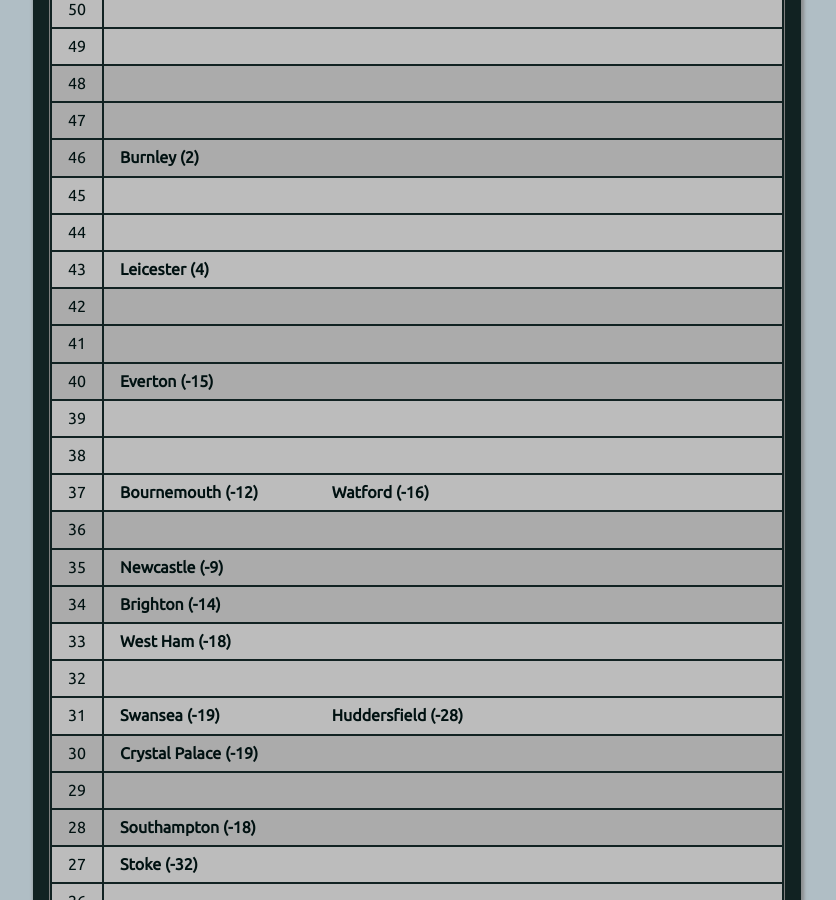
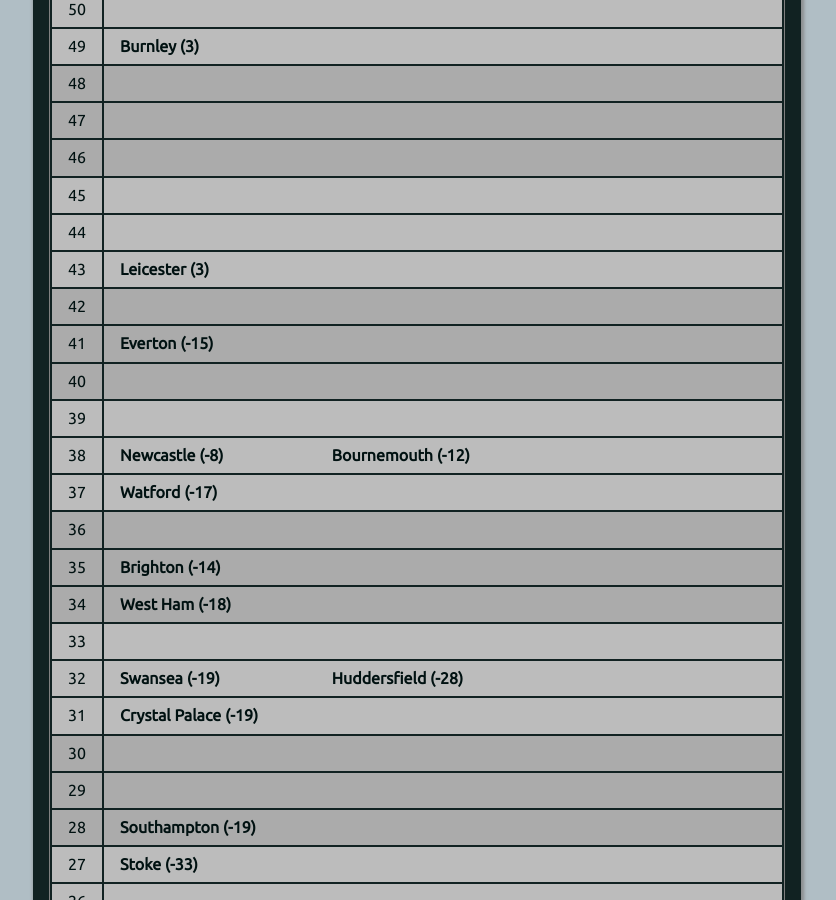
Before and after one commit to muru/muru.github.io, a Jekyll site: the page built from resources.md, in a window 1280 px wide and 900 px high, scrolled down 2917 px. Shown: the whole window, without its empty margins (223-1059 px from the left). Built offline with Jekyll 4.4.1, drawn with Linux system fonts in a browser that asks for light colours; some of the changed text lies outside the part shown.

Commit message:
updated cann-table: Mon  9 Apr 05:00:20 IST 2018

```diff
--- a/cann-table.html
+++ b/cann-table.html
@@ -3,7 +3,7 @@
 	<tr class="cann-row-1">
 		<td class="cann-point"> 84 </td>
 		<td class="cann-clubs">
-			<span class="club-name"> Man City (67) </span>
+			<span class="club-name"> Man City (66) </span>
 		</td>
  	</tr>
 	<tr class="cann-row-1">
@@ -69,6 +69,7 @@
 	<tr class="cann-row-1">
 		<td class="cann-point"> 71 </td>
 		<td class="cann-clubs">
+			<span class="club-name"> Man Utd (38) </span>
 		</td>
  	</tr>
 	<tr class="cann-row-1">
@@ -84,18 +85,18 @@
 	<tr class="cann-row-2">
 		<td class="cann-point"> 68 </td>
 		<td class="cann-clubs">
-			<span class="club-name"> Man Utd (37) </span>
 		</td>
  	</tr>
 	<tr class="cann-row-2">
 		<td class="cann-point"> 67 </td>
 		<td class="cann-clubs">
+			<span class="club-name"> Liverpool (40) </span>
+			<span class="club-name"> Tottenham (37) </span>
 		</td>
  	</tr>
 	<tr class="cann-row-1">
 		<td class="cann-point"> 66 </td>
 		<td class="cann-clubs">
-			<span class="club-name"> Liverpool (40) </span>
 		</td>
  	</tr>
 	<tr class="cann-row-1">
@@ -106,7 +107,6 @@
 	<tr class="cann-row-1">
 		<td class="cann-point"> 64 </td>
 		<td class="cann-clubs">
-			<span class="club-name"> Tottenham (36) </span>
 		</td>
  	</tr>
 	<tr class="cann-row-2">
@@ -142,12 +142,12 @@
 	<tr class="cann-row-2">
 		<td class="cann-point"> 57 </td>
 		<td class="cann-clubs">
+			<span class="club-name"> Chelsea (23) </span>
 		</td>
  	</tr>
 	<tr class="cann-row-2">
 		<td class="cann-point"> 56 </td>
 		<td class="cann-clubs">
-			<span class="club-name"> Chelsea (23) </span>
 		</td>
  	</tr>
 	<tr class="cann-row-2">
@@ -158,6 +158,7 @@
 	<tr class="cann-row-1">
 		<td class="cann-point"> 54 </td>
 		<td class="cann-clubs">
+			<span class="club-name"> Arsenal (18) </span>
 		</td>
  	</tr>
 	<tr class="cann-row-1">
@@ -173,7 +174,6 @@
 	<tr class="cann-row-2">
 		<td class="cann-point"> 51 </td>
 		<td class="cann-clubs">
-			<span class="club-name"> Arsenal (17) </span>
 		</td>
  	</tr>
 	<tr class="cann-row-2">
@@ -184,6 +184,7 @@
 	<tr class="cann-row-2">
 		<td class="cann-point"> 49 </td>
 		<td class="cann-clubs">
+			<span class="club-name"> Burnley (3) </span>
 		</td>
  	</tr>
 	<tr class="cann-row-1">
@@ -199,7 +200,6 @@
 	<tr class="cann-row-1">
 		<td class="cann-point"> 46 </td>
 		<td class="cann-clubs">
-			<span class="club-name"> Burnley (2) </span>
 		</td>
  	</tr>
 	<tr class="cann-row-2">
@@ -215,7 +215,7 @@
 	<tr class="cann-row-2">
 		<td class="cann-point"> 43 </td>
 		<td class="cann-clubs">
-			<span class="club-name"> Leicester (4) </span>
+			<span class="club-name"> Leicester (3) </span>
 		</td>
  	</tr>
 	<tr class="cann-row-1">
@@ -226,12 +226,12 @@
 	<tr class="cann-row-1">
 		<td class="cann-point"> 41 </td>
 		<td class="cann-clubs">
+			<span class="club-name"> Everton (-15) </span>
 		</td>
  	</tr>
 	<tr class="cann-row-1">
 		<td class="cann-point"> 40 </td>
 		<td class="cann-clubs">
-			<span class="club-name"> Everton (-15) </span>
 		</td>
  	</tr>
 	<tr class="cann-row-2">
@@ -242,13 +242,14 @@
 	<tr class="cann-row-2">
 		<td class="cann-point"> 38 </td>
 		<td class="cann-clubs">
+			<span class="club-name"> Newcastle (-8) </span>
+			<span class="club-name"> Bournemouth (-12) </span>
 		</td>
  	</tr>
 	<tr class="cann-row-2">
 		<td class="cann-point"> 37 </td>
 		<td class="cann-clubs">
-			<span class="club-name"> Bournemouth (-12) </span>
-			<span class="club-name"> Watford (-16) </span>
+			<span class="club-name"> Watford (-17) </span>
 		</td>
  	</tr>
 	<tr class="cann-row-1">
@@ -259,37 +260,36 @@
 	<tr class="cann-row-1">
 		<td class="cann-point"> 35 </td>
 		<td class="cann-clubs">
-			<span class="club-name"> Newcastle (-9) </span>
+			<span class="club-name"> Brighton (-14) </span>
 		</td>
  	</tr>
 	<tr class="cann-row-1">
 		<td class="cann-point"> 34 </td>
 		<td class="cann-clubs">
-			<span class="club-name"> Brighton (-14) </span>
+			<span class="club-name"> West Ham (-18) </span>
 		</td>
  	</tr>
 	<tr class="cann-row-2">
 		<td class="cann-point"> 33 </td>
 		<td class="cann-clubs">
-			<span class="club-name"> West Ham (-18) </span>
 		</td>
  	</tr>
 	<tr class="cann-row-2">
 		<td class="cann-point"> 32 </td>
 		<td class="cann-clubs">
+			<span class="club-name"> Swansea (-19) </span>
+			<span class="club-name"> Huddersfield (-28) </span>
 		</td>
  	</tr>
 	<tr class="cann-row-2">
 		<td class="cann-point"> 31 </td>
 		<td class="cann-clubs">
-			<span class="club-name"> Swansea (-19) </span>
-			<span class="club-name"> Huddersfield (-28) </span>
+			<span class="club-name"> Crystal Palace (-19) </span>
 		</td>
  	</tr>
 	<tr class="cann-row-1">
 		<td class="cann-point"> 30 </td>
 		<td class="cann-clubs">
-			<span class="club-name"> Crystal Palace (-19) </span>
 		</td>
  	</tr>
 	<tr class="cann-row-1">
@@ -300,13 +300,13 @@
 	<tr class="cann-row-1">
 		<td class="cann-point"> 28 </td>
 		<td class="cann-clubs">
-			<span class="club-name"> Southampton (-18) </span>
+			<span class="club-name"> Southampton (-19) </span>
 		</td>
  	</tr>
 	<tr class="cann-row-2">
 		<td class="cann-point"> 27 </td>
 		<td class="cann-clubs">
-			<span class="club-name"> Stoke (-32) </span>
+			<span class="club-name"> Stoke (-33) </span>
 		</td>
  	</tr>
 	<tr class="cann-row-2">
@@ -337,13 +337,8 @@
 	<tr class="cann-row-2">
 		<td class="cann-point"> 21 </td>
 		<td class="cann-clubs">
-		</td>
- 	</tr>
-	<tr class="cann-row-2">
-		<td class="cann-point"> 20 </td>
-		<td class="cann-clubs">
 			<span class="club-name"> West Brom (-26) </span>
 		</td>
  	</tr>
 </table>
-<span id="cann-gen-note"> Generated on  Monday, 02 April 2018 at 05:00 IST. </span>
+<span id="cann-gen-note"> Generated on  Monday, 09 April 2018 at 05:00 IST. </span>
```
